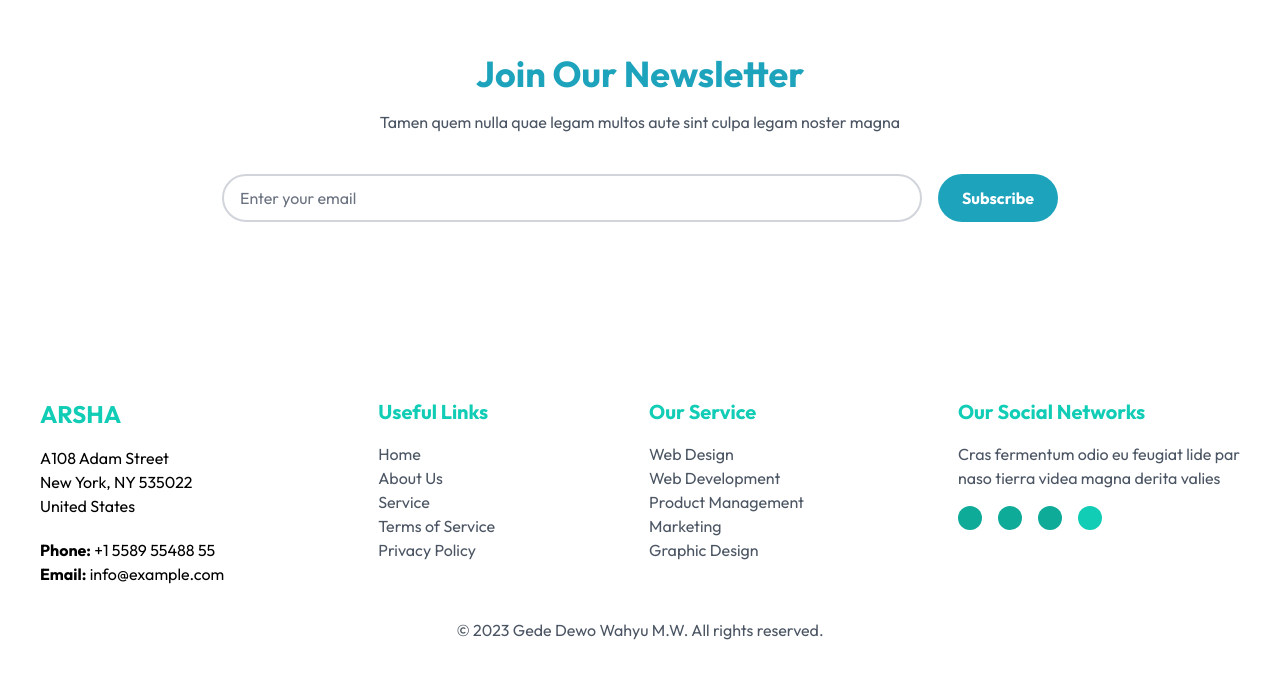
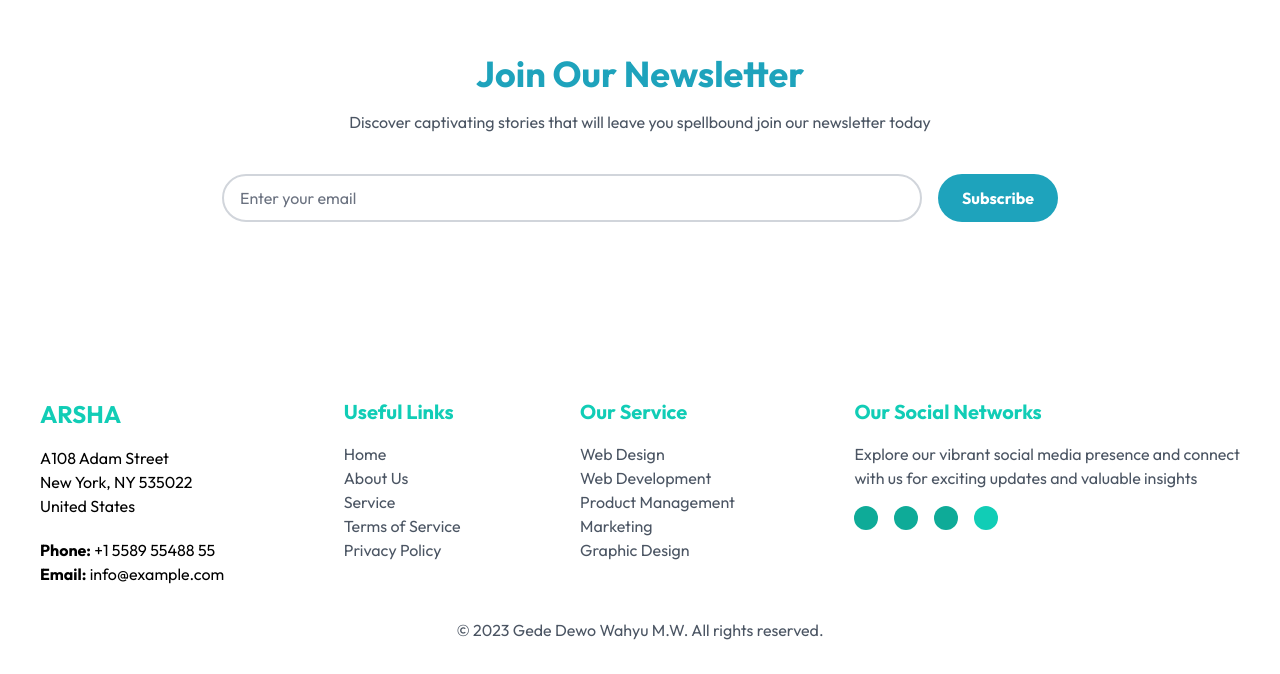
Before and after one commit to gdwmw/XPRODUCT, a Next.js app: page / in a window 1280 px wide. Shown: the part 923-1597 px from the top of the page. Built offline with nearby package versions, Linux system fonts and the light colour scheme; no server answers.

Commit message:
update - Landing Page

```diff
--- a/src/components/landingPage/Footer.tsx
+++ b/src/components/landingPage/Footer.tsx
@@ -93,8 +93,9 @@ export default function Footer() {
         <div className="space-y-4 text-center sm:text-left">
           <h4 className="text-xl font-bold text-tailwindGreen">Our Social Networks</h4>
           <p className="text-gray-600">
-            Cras fermentum odio eu feugiat lide par
-            <br /> naso tierra videa magna derita valies
+            Explore our vibrant social media presence and connect
+            <br />
+            with us for exciting updates and valuable insights
           </p>
           <div className="flex justify-center space-x-4 sm:justify-start">
             <div className="h-6 w-6 rounded-full bg-tailwindGreenSecondary"></div>
--- a/src/components/landingPage/Main.tsx
+++ b/src/components/landingPage/Main.tsx
@@ -58,7 +58,7 @@ export default function Main() {
         <div className="container mx-auto space-y-10 px-10 text-center">
           <div className="space-y-4">
             <h2 className="text-4xl font-bold text-tailwindBlue">Join Our Newsletter</h2>
-            <p className="text-gray-600">Tamen quem nulla quae legam multos aute sint culpa legam noster magna</p>
+            <p className="text-gray-600">Discover captivating stories that will leave you spellbound join our newsletter today</p>
           </div>
           <form onSubmit={handleSubmit} className="flex flex-col items-center justify-center gap-y-3 sm:flex-row sm:gap-x-4">
             <input
```
